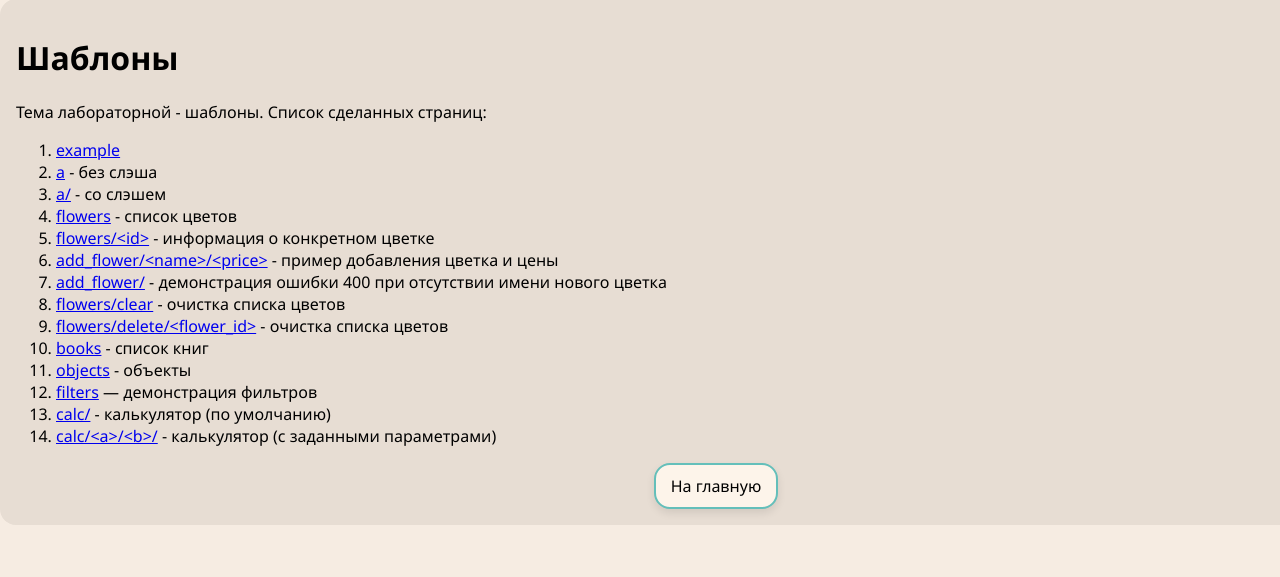
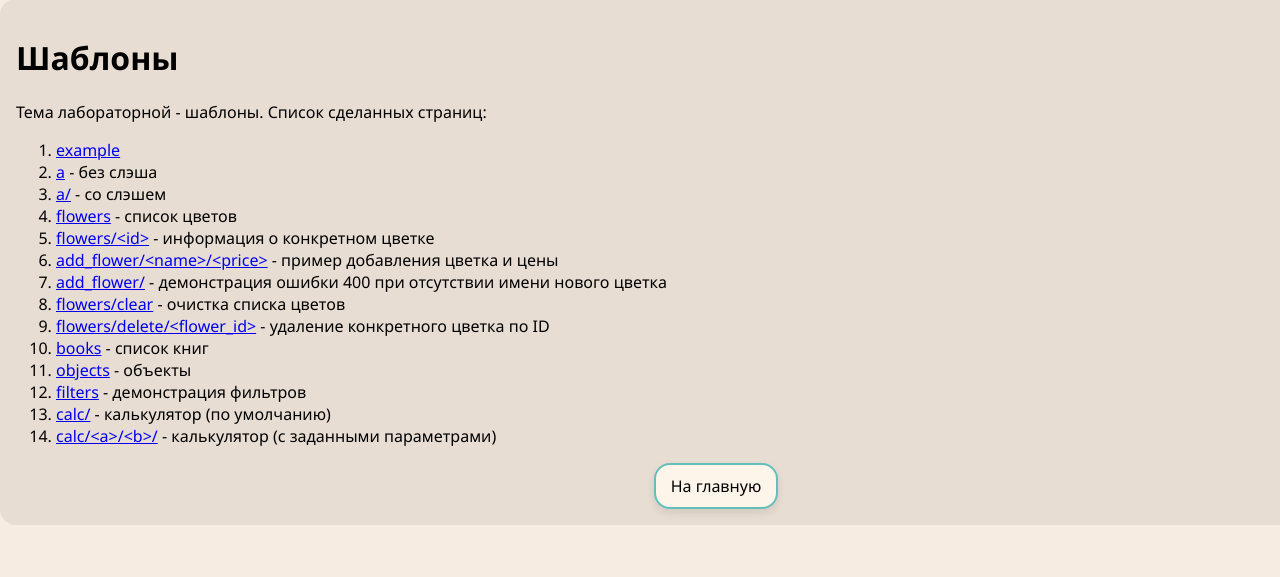
Before and after one commit to nesssai/web-back-labs, a Flask app: page /lab2/ in a window 1280 px wide; the page is wider, and only the part inside the window is pictured. Shown: the part 93-670 px from the top of that part. Run offline with Flask 3, Linux system fonts and the light colour scheme.

Commit message:
Правки

```diff
--- a/templates/lab2.html
+++ b/templates/lab2.html
@@ -35,7 +35,7 @@
             <a href="{{ url_for('clear_flowers') }}">flowers/clear</a> - очистка списка цветов
         </li>
         <li>
-            <a href="{{ url_for('delete_flower', flower_id='0') }}">flowers/delete/&lt;flower_id&gt;</a> - очистка списка цветов
+            <a href="{{ url_for('delete_flower', flower_id='0') }}">flowers/delete/&lt;flower_id&gt;</a> - удаление конкретного цветка по ID
         </li>
         <li>
             <a href="{{ url_for('show_books') }}">books</a> - список книг
@@ -44,7 +44,7 @@
             <a href="{{ url_for('show_objects') }}">objects</a> - объекты
         </li>
         <li>
-            <a href="{{ url_for('filters') }}">filters</a> — демонстрация фильтров
+            <a href="{{ url_for('filters') }}">filters</a> - демонстрация фильтров
         </li>
         <li>
             <a href="{{ url_for('calc_default') }}">calc/</a> - калькулятор (по умолчанию)
```
